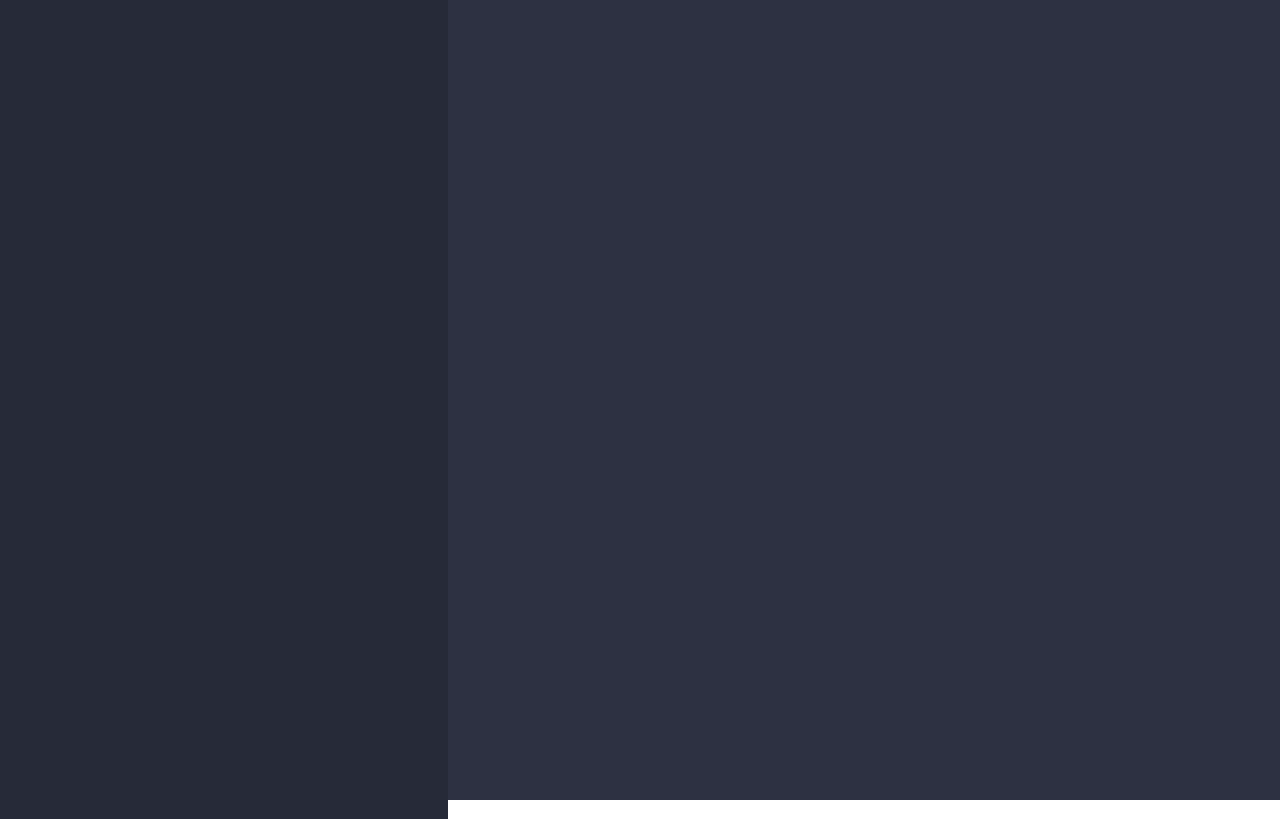
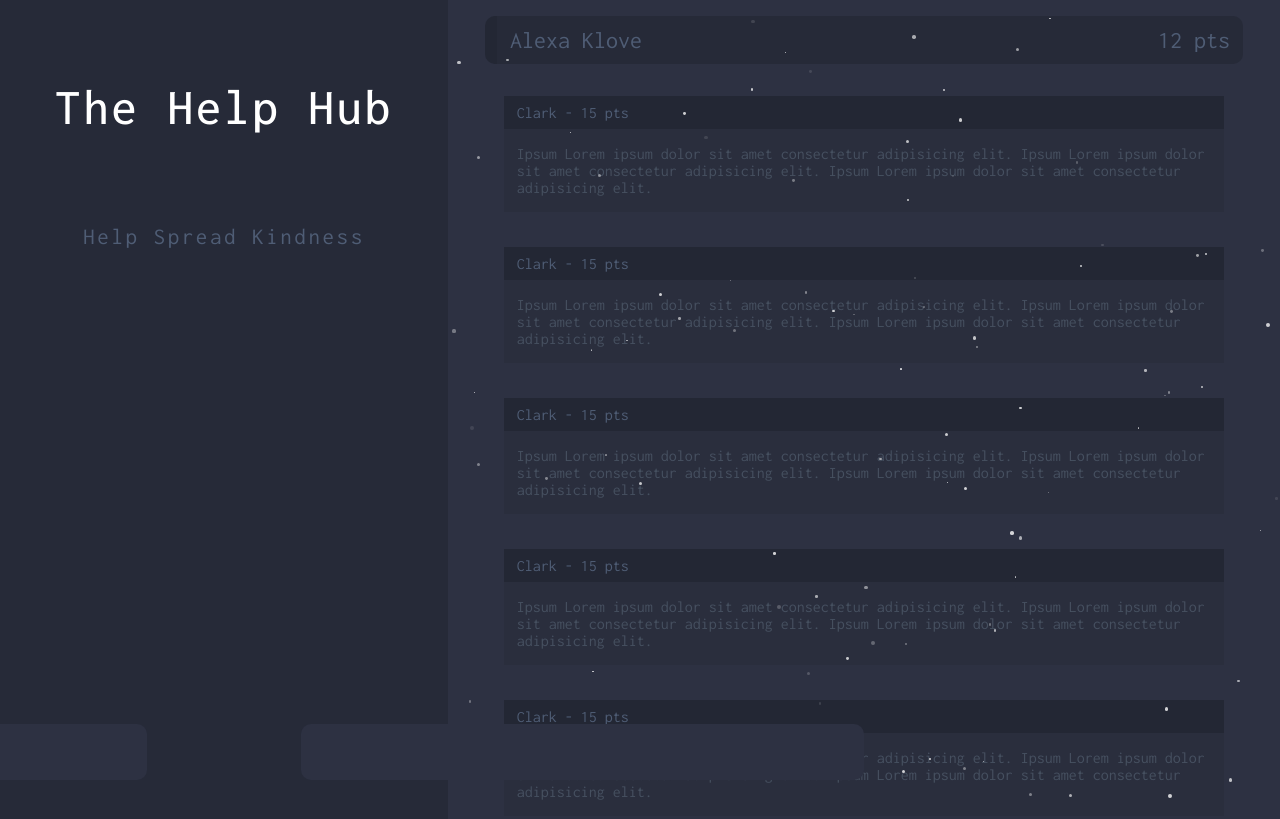
Before and after one commit to hurshbajaj/EcoHub, a website: page public/SignUp.html in a window 1280 px wide. Shown: the top 819 px of the page. Drawn offline with Linux system fonts and the light colour scheme.

Commit message:
unstable v on the help hub

```diff
--- a/public/SignUp.css
+++ b/public/SignUp.css
@@ -7,13 +7,146 @@ body {
 }
 
 .lhs {
-    position: absolute;
+    position: fixed;
     right: 65vw;
+    left: 0;
+    top: 0;
+    bottom: 0;
     background-color: var(--primary);
-    width: 100vw;
+
+    display: flex;
+    flex-direction: column;
+    justify-content: space-between;
+    align-items: center;
+    z-index: 1;
+
+    overflow: hidden;
 }
 .rhs {
-    width: 100%;
     background-color: var(--secondary);
+    position: fixed;
+    right: 0;
+    left: 35vw;
+    top: 0;
+    bottom: 0;
+    z-index: -1;
+
+    display: flex;
+    flex-direction: column;
+    align-items: center;
+    justify-content: space-between;
+    padding: 2vh;
     height: 100vh;
 }
+.head {
+    display: flex;
+    flex-direction: column;
+    justify-content: space-between;
+    align-items: center;
+
+    font-size: 4vw;
+    margin-top: 10vh;
+    height: 21vh;
+
+    letter-spacing: 0.2vw;
+    position: fixed;
+
+    animation: heading 0.6s ease-out;
+}
+
+@keyframes heading {
+    0%{
+        margin-top: -50vh;
+    }
+    100%{
+        margin-top: 10vh;
+    }
+}
+
+.heading{
+    color: white;
+    font-weight: 500;
+}
+.subh{
+    font-size: 1.8vw;
+    color:var(--sub);
+}
+
+.feet {
+    position: fixed;
+    bottom: 2.5vh;
+    width: 300%;
+    height: 7%;
+
+    animation: feet 0.3s 1s cubic-bezier(0,0.4,.8,1) forwards;
+}
+@keyframes feet {
+    0%{
+        width: 300%;
+    }
+    100%{
+        width: 100%;
+    }
+}
+.foot {
+    width: 44%;
+    height: 100%;
+    background-color: var(--secondary);
+
+    border-radius: 10px;
+}
+.lf {
+    float: left;
+}
+.rf {
+    float: right;
+}
+.hotbar{
+    width: 90%;
+    height: 6vh;
+    display: flex;
+    justify-content: space-between;
+    background-color: var(--primary);
+    border-radius: 10px;
+
+    display: flex;
+    align-items: center;
+    padding: 0 1vw;
+    color: var(--sub);
+    font-size: 3vh;
+    border-left: solid;
+    border-color: var(--darkprim);
+    border-width: 1vw;
+
+    opacity: 0;
+
+    animation: fadeInUp 0.6s 1s cubic-bezier(.77,0,.175,1) forwards;
+    z-index: 1;
+}
+
+.reqs{
+    display: flex;
+    flex-direction: column;
+    justify-content: space-between;
+    align-items: center;
+    height: 90vh;
+    width: 100%;
+}
+
+.req{
+    opacity: 0;
+    display: flex;
+    flex-direction: column;
+    background-color: var(--item);
+    width: 90%;
+}
+.req_sub{
+    flex: 1;
+    background-color: var(--item_highlight);
+    color: var(--sub);
+    padding: 1vh 1vw;
+}
+.desc{
+    padding: 2vh 1vw;
+    color: var(--desc);
+}
--- a/public/SignUp.html
+++ b/public/SignUp.html
@@ -12,9 +12,50 @@
     <title>Sign Up</title>
 </head>
 <body>
-    <div class="lhs"></div>
-    <div class="rhs"></div>
+    <div class="lhs">
+        <div class="head">
+            <p class="heading">The Help Hub</p>
+            <p class="subh">Help Spread Kindness</p>
+        </div>
 
-    <script src="SignUp.js"></script>
+        <div class="feet">
+            <div class="lf foot"></div>
+            <div class="rf foot"></div>
+        </div>
+    </div>
+    <div class="rhs">
+        <div class="hotbar">
+            <p class="name">Alexa Klove</p>
+            <p class="pts">12 pts</p>
+        </div>
+        <div class="reqs">
+            <div class="req">
+                <p class="req_sub">Clark - 15 pts</p>
+                <p class="desc">Ipsum Lorem ipsum dolor sit amet consectetur adipisicing elit. Ipsum Lorem ipsum dolor sit amet consectetur adipisicing elit. Ipsum Lorem ipsum dolor sit amet consectetur adipisicing elit.</p>
+            </div>
+
+            <div class="req">
+                <p class="req_sub">Clark - 15 pts</p>
+                <p class="desc">Ipsum Lorem ipsum dolor sit amet consectetur adipisicing elit. Ipsum Lorem ipsum dolor sit amet consectetur adipisicing elit. Ipsum Lorem ipsum dolor sit amet consectetur adipisicing elit.</p>
+            </div>
+
+            <div class="req">
+                <p class="req_sub">Clark - 15 pts</p>
+                <p class="desc">Ipsum Lorem ipsum dolor sit amet consectetur adipisicing elit. Ipsum Lorem ipsum dolor sit amet consectetur adipisicing elit. Ipsum Lorem ipsum dolor sit amet consectetur adipisicing elit.</p>
+            </div>
+
+            <div class="req">
+                <p class="req_sub">Clark - 15 pts</p>
+                <p class="desc">Ipsum Lorem ipsum dolor sit amet consectetur adipisicing elit. Ipsum Lorem ipsum dolor sit amet consectetur adipisicing elit. Ipsum Lorem ipsum dolor sit amet consectetur adipisicing elit.</p>
+            </div>
+
+            <div class="req">
+                <p class="req_sub">Clark - 15 pts</p>
+                <p class="desc">Ipsum Lorem ipsum dolor sit amet consectetur adipisicing elit. Ipsum Lorem ipsum dolor sit amet consectetur adipisicing elit. Ipsum Lorem ipsum dolor sit amet consectetur adipisicing elit.</p>
+            </div>
+        </div>
+    </div>
+
+    <script src="SignUp.js" type="module"></script>
 </body>
 </html>
--- a/public/SignUp.js
+++ b/public/SignUp.js
@@ -1,3 +1,7 @@
+import { generateStarField } from "./utils.js";
+
+generateStarField()
+
 function updateOverlay() {
   const overlay = document.querySelector('.lhs');
 
@@ -8,3 +12,13 @@ function updateOverlay() {
 
 window.addEventListener('load', updateOverlay);
 window.addEventListener('resize', updateOverlay);
+
+window.onload = () => {
+    const reqs = document.querySelectorAll('.req');
+
+    reqs.forEach((el, i) => {
+        const baseDelay = 1.5;
+        const extraDelay = 0.1 * i;
+        el.style.animation = `fadeInUp 0.5s ${baseDelay + extraDelay}s cubic-bezier(.77,0,.175,1) forwards`;
+    });
+}
--- a/public/index.css
+++ b/public/index.css
@@ -124,7 +124,6 @@ body {
 .fade-out {
   opacity: 0 !important;
   transform: translateY(20px) scale(0.98);
-  filter: blur(2px);
   transition: opacity 0.8s ease-in-out, transform 0.8s ease-in-out, filter 0.8s ease-in-out;
 }
 
--- a/public/index.js
+++ b/public/index.js
@@ -1,3 +1,7 @@
+import { generateStarField } from "./utils.js";
+
+generateStarField()
+
 function updateOverlay() {
   const overlay = document.querySelector('.overlay');
 
--- a/public/utils.css
+++ b/public/utils.css
@@ -4,6 +4,11 @@
     --secondary: #2D3142;
     --heading: #5e6d89;
     --subheading: #414A5F;
+    --sub: #4F5D75;
+    --darkprim: #232734;
+    --item: #2A2E3D;
+    --item_highlight: #232734;
+    --desc: #465060;
 }
 
 * {
@@ -33,3 +38,30 @@
     transform: translateY(0);
   }
 }
+
+.star {
+    z-index: 0;
+    position: absolute;
+    background: white;
+    border-radius: 50%;
+    opacity: 0.8;
+    animation: twinkle 2s infinite ease-in-out;
+}
+
+@keyframes moveStars {
+    from {
+        transform: translateY(0);
+    }
+    to {
+        transform: translateY(100vh);
+    }
+}
+
+@keyframes twinkle {
+    0%, 100% {
+        opacity: 0.8;
+    }
+    50% {
+        opacity: 0.1;
+    }
+}
--- /dev/null
+++ b/public/utils.js
@@ -0,0 +1,19 @@
+export function generateStarField() {
+    const totalStars = 150;
+
+    Array.from({ length: totalStars }).forEach(() => {
+        const sparkle = document.createElement('div');
+        sparkle.classList.add('star');
+
+        const diameter = 1 + Math.random() * 3;
+        Object.assign(sparkle.style, {
+            width: `${diameter}px`,
+            height: `${diameter}px`,
+            left: `${Math.random() * 100}vw`,
+            top: `${Math.random() * 100}vh`,
+            animationDuration: `${1 + Math.random() * 2}s`
+        });
+
+        document.body.appendChild(sparkle);
+    });
+}
```
Also changed, not shown: package.json (added, +24 -0 lines), public/index.html (+1 -1 lines), 1 other file.
